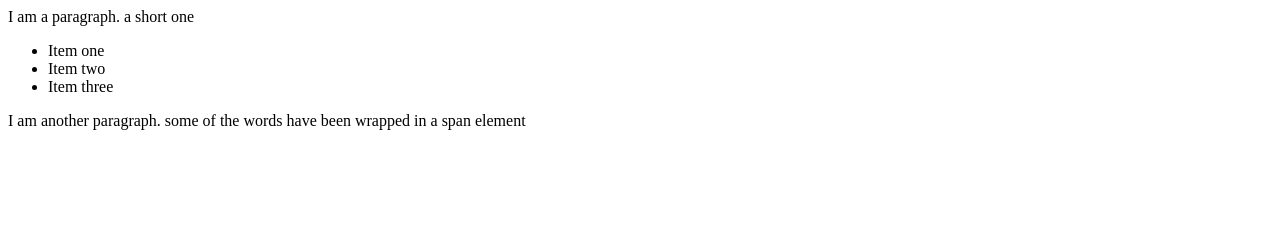
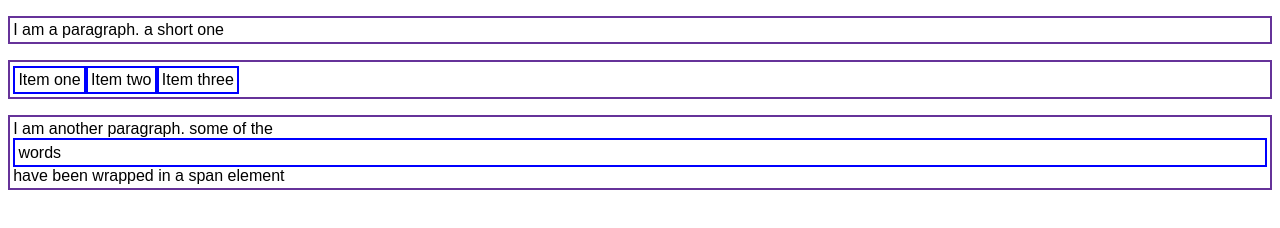
Before and after one commit to Angekarara/CSS-Learning, a plain HTML site: page Index.html in a window 1280 px wide. Drawn offline with Linux system fonts and the light colour scheme.

Commit message:
ft: connected html with css

```diff
--- a/Index.html
+++ b/Index.html
@@ -1,7 +1,21 @@
+<!DOCTYPE html>
+<html lang="en">
+  <head>
+    <meta charset="UTF-8" />
+    <meta name="viewport" content="width=device-width, initial-scale=1.0" />
+    <title>Document</title>
+    <link rel="stylesheet" href="index.css" />
+  </head>
+  <body>
     <p>I am a paragraph. a short one</p>
     <ul>
       <li>Item one</li>
       <li>Item two</li>
       <li>Item three</li>
     </ul>
-<p>I am another paragraph. some of the <span class="block"> words</span> have been wrapped in a <span>span element</span></p>
+    <p>
+      I am another paragraph. some of the <span class="block"> words</span> have
+      been wrapped in a <span>span element</span>
+    </p>
+  </body>
+</html>
```
Lines whose indentation alone changed are shown as unchanged.
